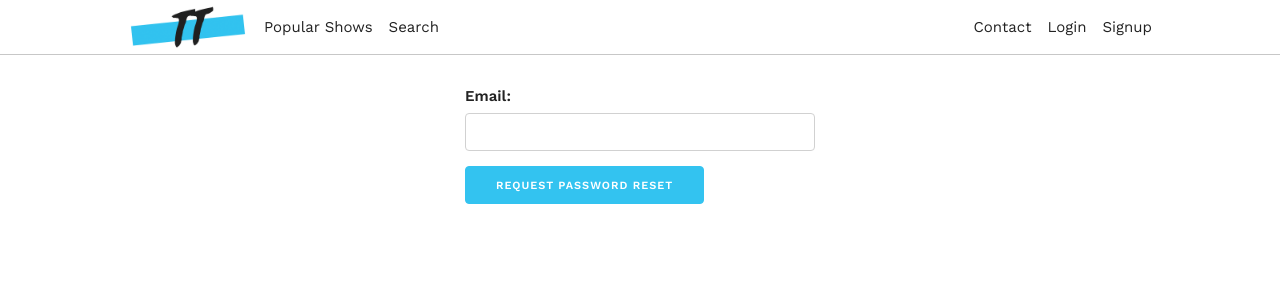
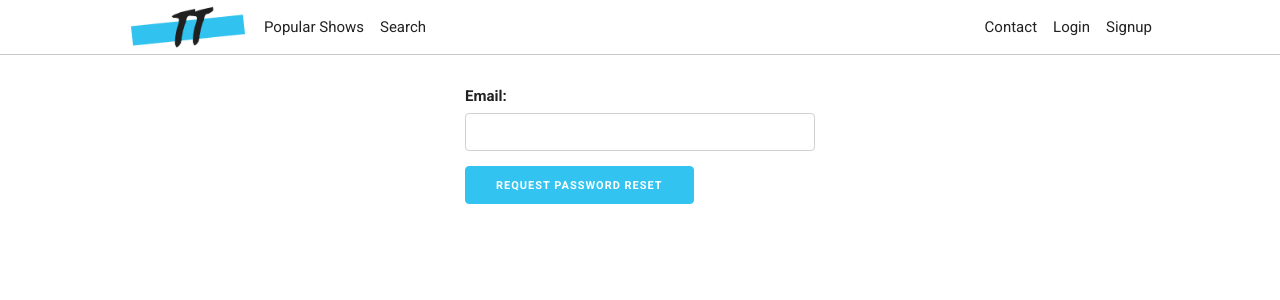
Before and after one commit to bloomvdomino/tv-tracker, a Django app: page /accounts/password/reset/ in a window 1280 px wide. Shown: the top 300 px of the page. Run offline with Django 3.2, Linux system fonts and the light colour scheme; parts of the project's set-up code (start-up, migrations or seed data) failed here and were passed over.

Commit message:
:lipstick: Change font family to Roboto.

```diff
--- a/project/core/static/core/css/base.css
+++ b/project/core/static/core/css/base.css
@@ -1,6 +1,6 @@
 body {
     margin: 0;
-    font-family: 'Work Sans', sans-serif;
+    font-family: 'Roboto', sans-serif;
 }
 
 form, .link-section {
--- a/project/core/templates/core/base.html
+++ b/project/core/templates/core/base.html
@@ -32,7 +32,7 @@
     {% block css %}
     <link href="//cdnjs.cloudflare.com/ajax/libs/normalize/8.0.1/normalize.min.css" rel="stylesheet">
     <link href="//cdnjs.cloudflare.com/ajax/libs/skeleton/2.0.4/skeleton.min.css" rel="stylesheet">
-    <link href="https://fonts.googleapis.com/css?family=Work+Sans:300,400,500,600,700" rel="stylesheet">
+    <link href="https://fonts.googleapis.com/css?family=Roboto:300,400,500,700" rel="stylesheet">
     {% endblock %}
 
     {% block custom_css %}
```
